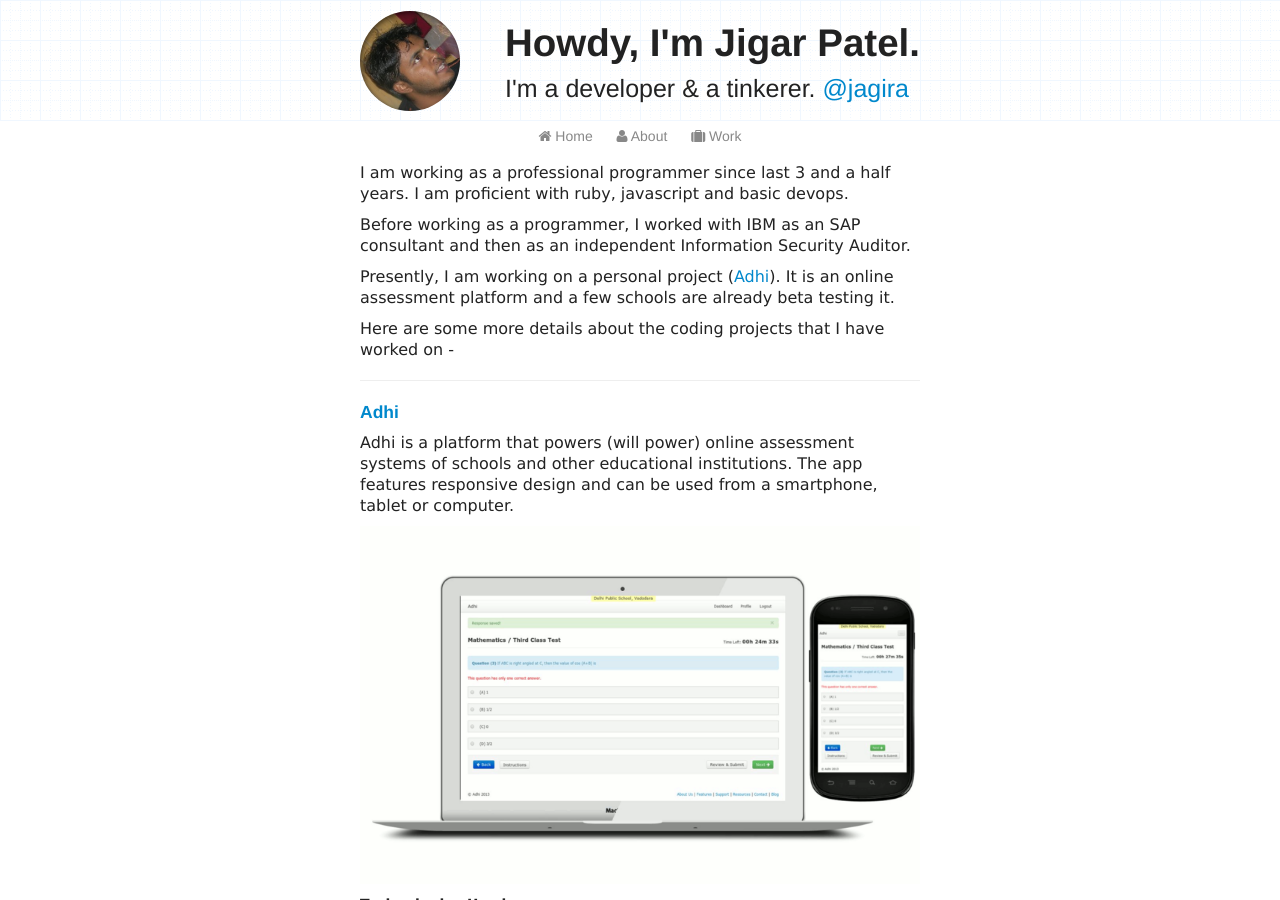
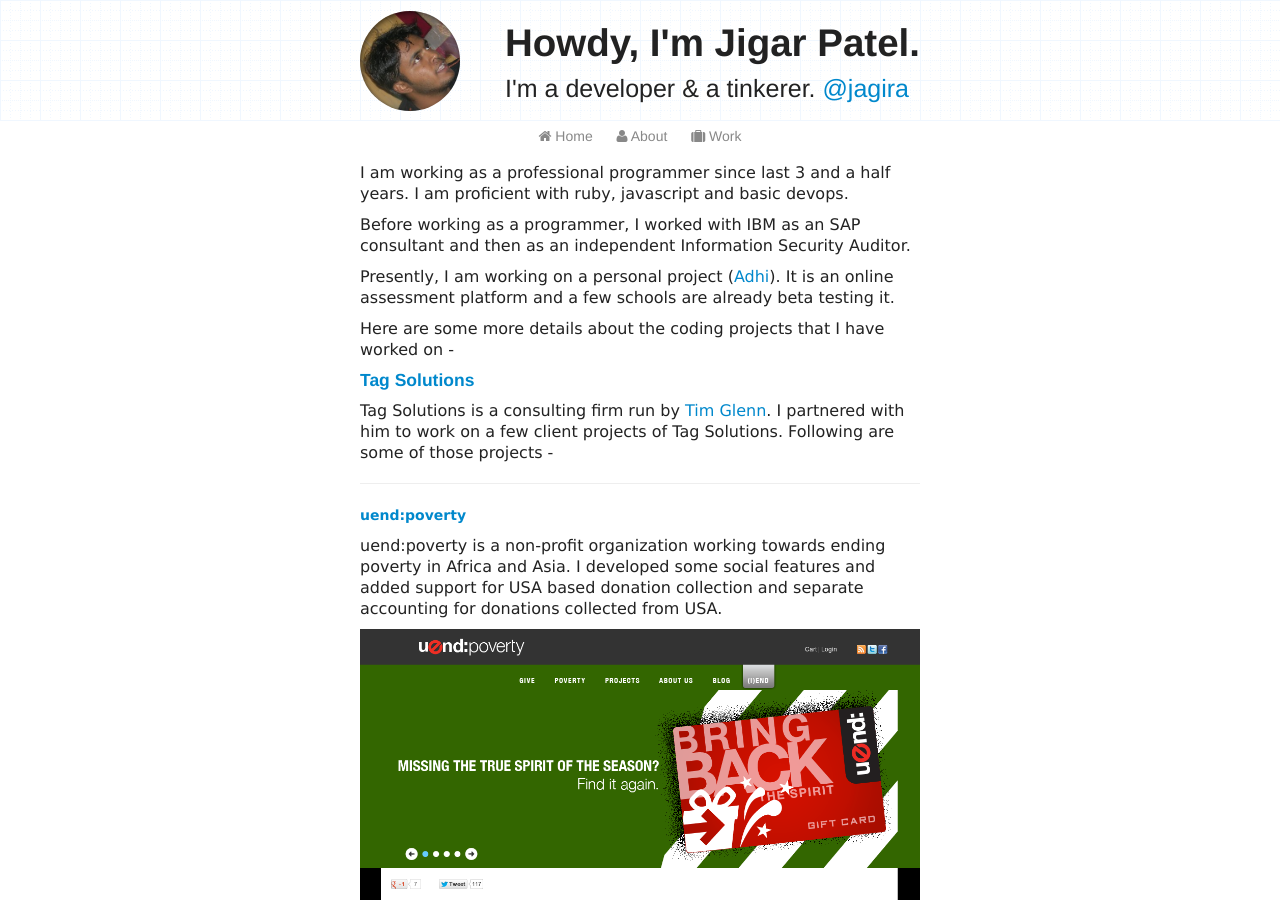
Before and after one commit to cjdtppmm/old.jagira.github.com, a Jekyll site: the page built from work.markdown, in a window 1280 px wide and 900 px high. Built offline with Jekyll 4.4.1, drawn with Linux system fonts in a browser that asks for light colours; Markdown is read by kramdown in place of the engine named in the settings; comment, search, counter and statistics services are not loaded; some of the changed text lies outside the part shown.

Commit message:
remove pet proj details for time being

```diff
--- a/work.markdown
+++ b/work.markdown
@@ -14,22 +14,6 @@ a few schools are already beta testing it.
 
 Here are some more details about the coding projects that I have worked
 on -
-
-------------
-
-####[Adhi](http://adhi.in)
-
-Adhi is a platform that powers (will power) online assessment systems of
-schools and other educational institutions. The app features responsive
-design and can be used from a smartphone, tablet or computer.
-
-![Adhi - An online assessment platform](/images/work/adhi.png)
-
-#####Technologies Used
-
-Ruby on Rails 3.2, Postgres DB, Twitter Bootstrap, Ubuntu Server
-
--------------
 
 ####[Tag Solutions](http://tag.ca)
 
```
